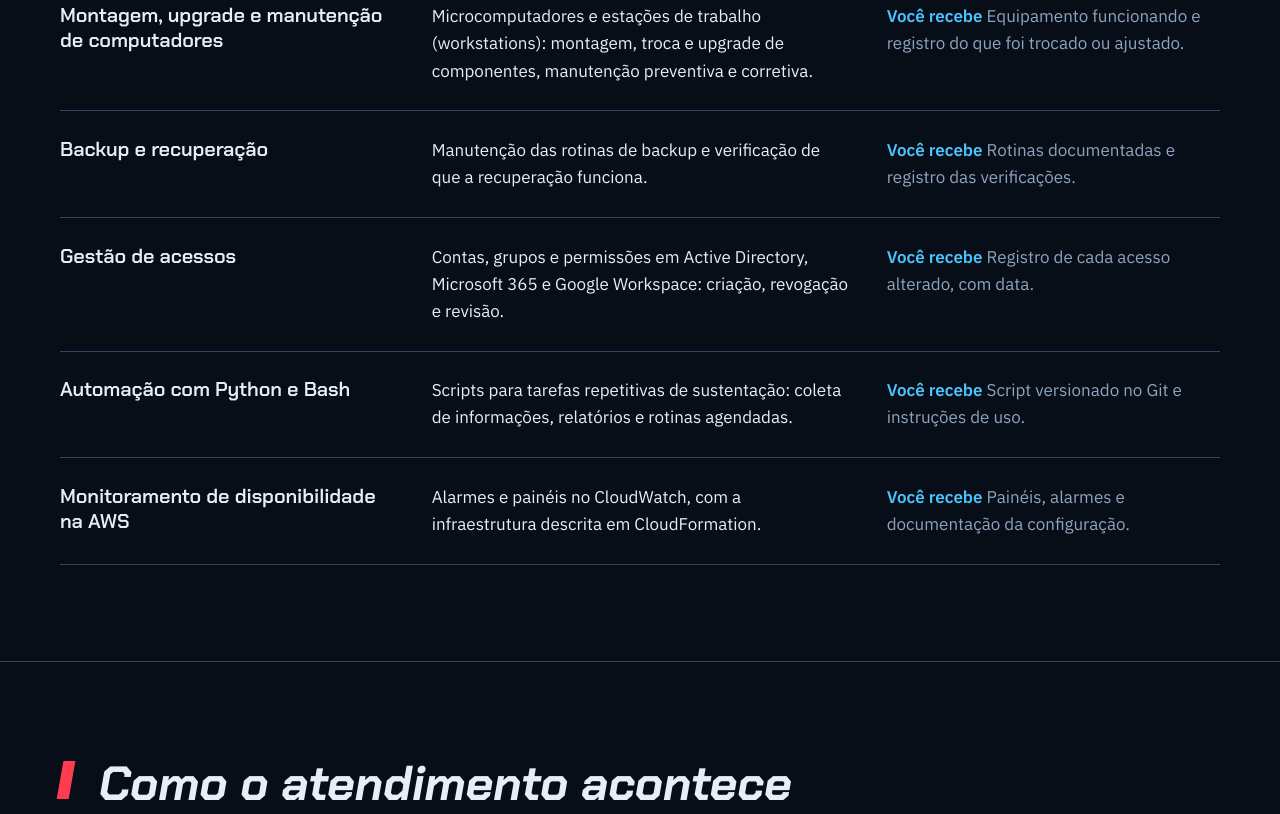
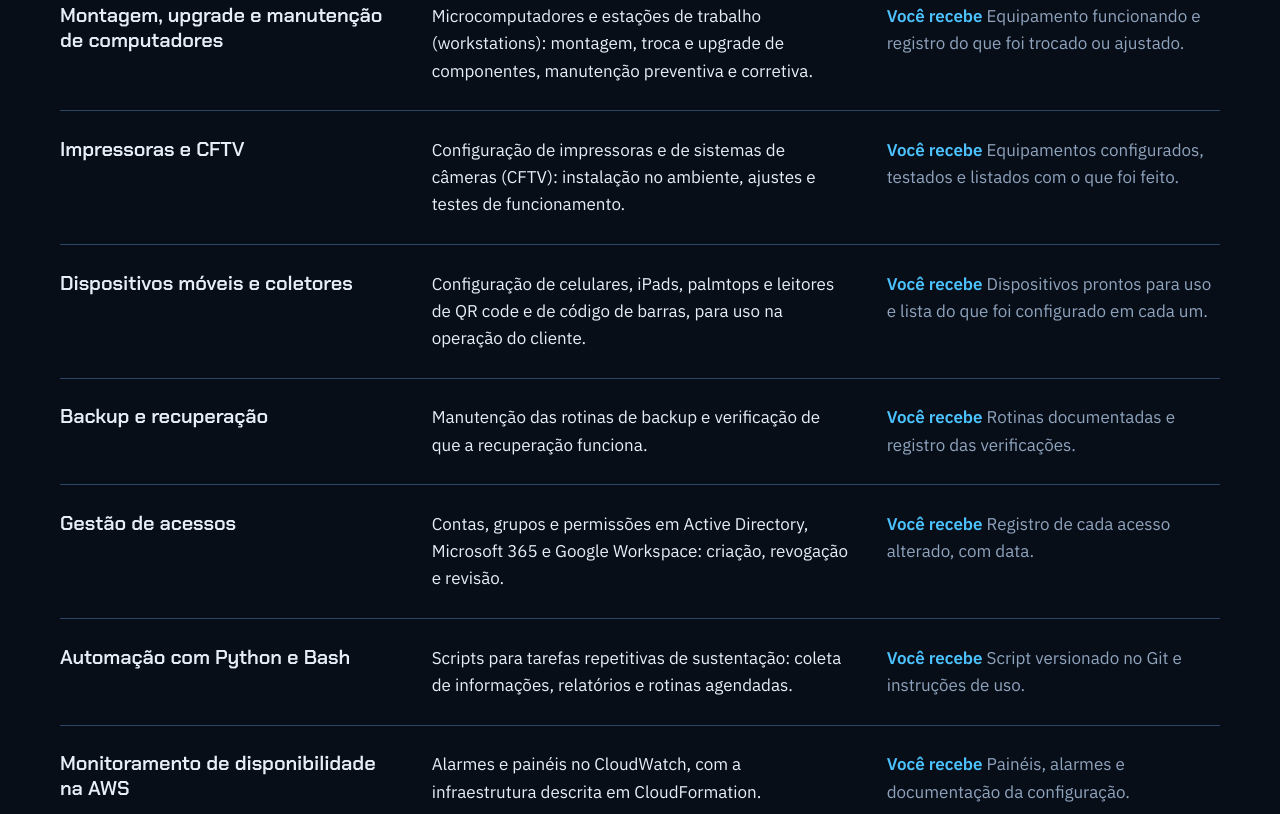
Before and after one commit to LeandroGoulart/GoulartInfoSolutions, a plain HTML site: page index.html in a window 1280 px wide. Shown: the part 1308-2122 px from the top of the page. Drawn offline with Linux system fonts and the light colour scheme.

Commit message:
feat : serviços

```diff
--- a/index.html
+++ b/index.html
@@ -4,7 +4,7 @@
 <meta charset="utf-8">
 <meta name="viewport" content="width=device-width,initial-scale=1">
 <title>Goulart InfoSolutions | Escalonamento técnico, ambientes e gestão de acessos</title>
-<meta name="description" content="Técnico volante de TI por alocação temporária: escalonamento de chamados complexos, configuração de ambientes, computadores, backup e gestão de acessos. Belo Horizonte.">
+<meta name="description" content="Técnico volante de TI por alocação temporária: escalonamento de chamados complexos, configuração de ambientes, computadores, impressoras, CFTV e dispositivos móveis, backup e gestão de acessos. Belo Horizonte.">
 <meta name="theme-color" content="#070E18">
 <link rel="icon" href="assets/img/favicon.svg" type="image/svg+xml">
 <link rel="apple-touch-icon" href="assets/img/apple-touch-icon.png">
@@ -92,6 +92,16 @@
           <p class="deliver"><b>Você recebe</b> Equipamento funcionando e registro do que foi trocado ou ajustado.</p>
         </article>
         <article class="row">
+          <h3>Impressoras e CFTV</h3>
+          <p>Configuração de impressoras e de sistemas de câmeras (CFTV): instalação no ambiente, ajustes e testes de funcionamento.</p>
+          <p class="deliver"><b>Você recebe</b> Equipamentos configurados, testados e listados com o que foi feito.</p>
+        </article>
+        <article class="row">
+          <h3>Dispositivos móveis e coletores</h3>
+          <p>Configuração de celulares, iPads, palmtops e leitores de QR code e de código de barras, para uso na operação do cliente.</p>
+          <p class="deliver"><b>Você recebe</b> Dispositivos prontos para uso e lista do que foi configurado em cada um.</p>
+        </article>
+        <article class="row">
           <h3>Backup e recuperação</h3>
           <p>Manutenção das rotinas de backup e verificação de que a recuperação funciona.</p>
           <p class="deliver"><b>Você recebe</b> Rotinas documentadas e registro das verificações.</p>
@@ -164,7 +174,7 @@
         <dt>Cloud</dt><dd>AWS: IAM, CloudWatch, S3, Lambda, CloudFormation</dd>
         <dt>Automação</dt><dd>Python, Bash, SQL, Git</dd>
         <dt>Redes</dt><dd>TCP/IP, DNS, VPN</dd>
-        <dt>Hardware</dt><dd>Estações de trabalho e microcomputadores: montagem, upgrade e manutenção</dd>
+        <dt>Hardware</dt><dd>Estações de trabalho e microcomputadores: montagem, upgrade e manutenção. Impressoras, CFTV, celulares, iPads, palmtops e leitores de QR e código de barras: configuração</dd>
       </dl>
       <p class="cred">AWS Certified Cloud Practitioner, válida até fevereiro de 2029. Pós-graduação em Governança e Gestão da TI (700 h).</p>
     </div>
```
